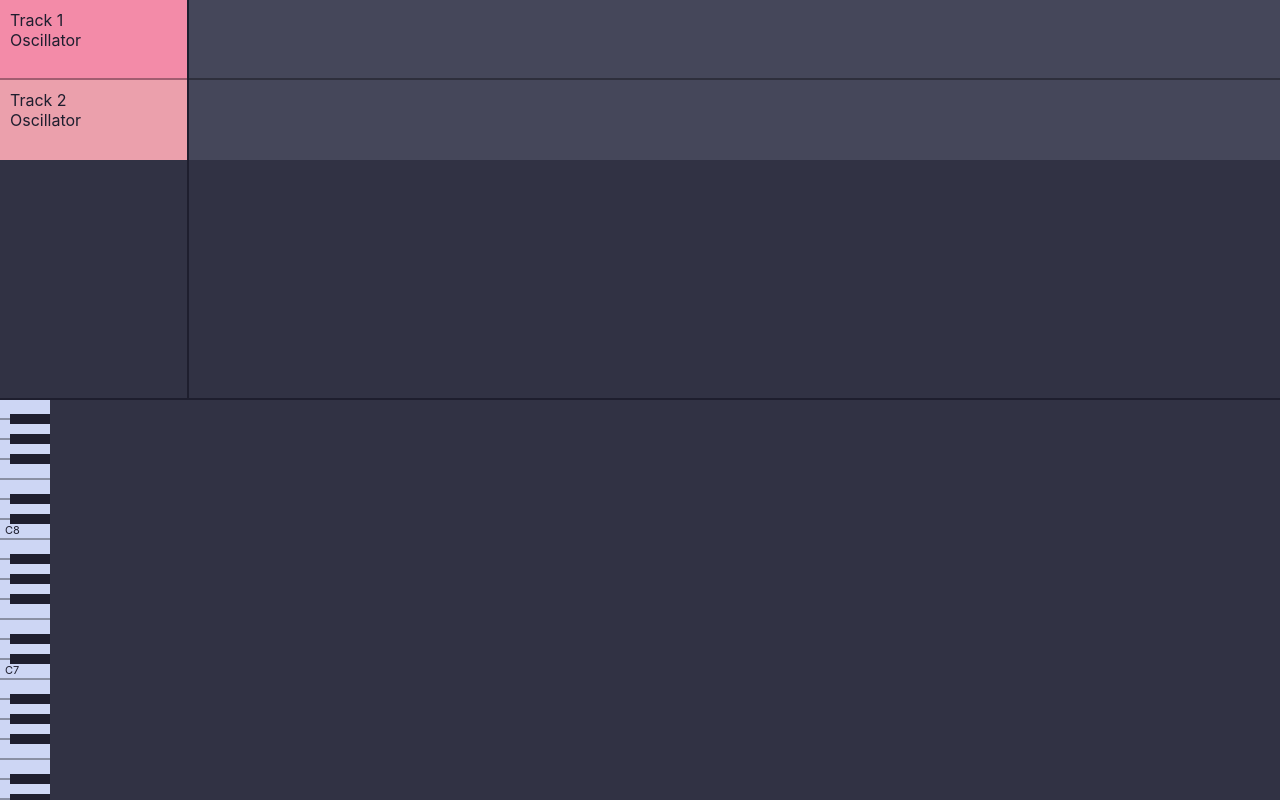
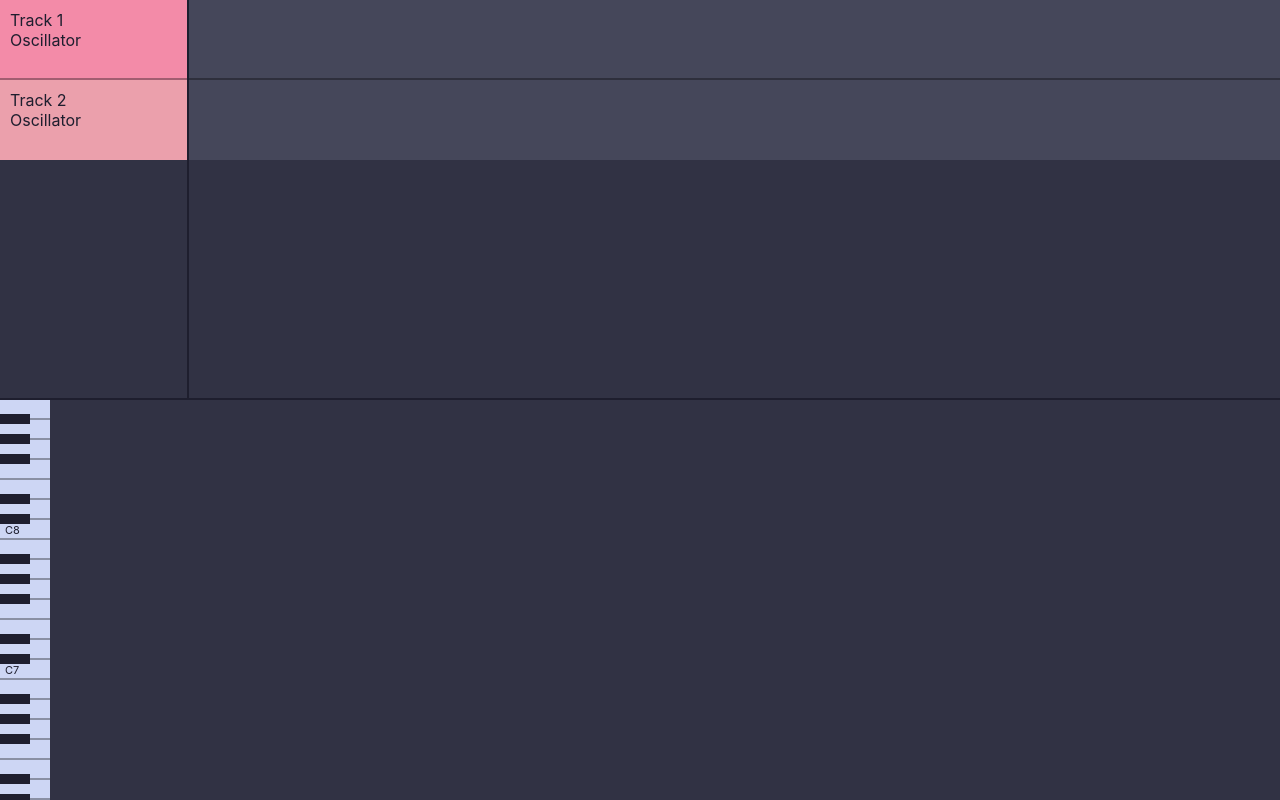
Before and after one commit to J-Meow/topaz, a website built with Vite: page index.html in a window 1280 px wide. Built offline with nearby package versions, Linux system fonts and the light colour scheme.

Commit message:
Fixing piano

```diff
--- a/src/index.css
+++ b/src/index.css
@@ -141,12 +141,19 @@ html {
 #piano button.black {
     background: var(--base);
     height: 10px;
-    width: 40px;
-    margin-left: 10px;
+    width: 30px;
     margin-top: -5px;
     margin-bottom: -5px;
     position: relative;
     top: -1px;
+}
+#piano button.black::after {
+    content: "";
+    position: absolute;
+    height: 10px;
+    width: 50px;
+    top: 0;
+    left: 0;
 }
 #piano button.black:hover {
     background: var(--crust);
```
